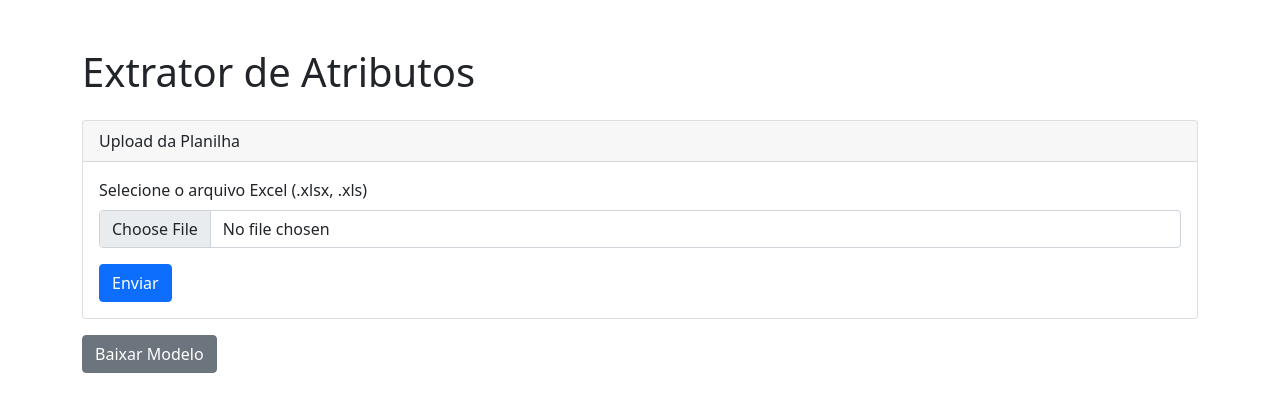
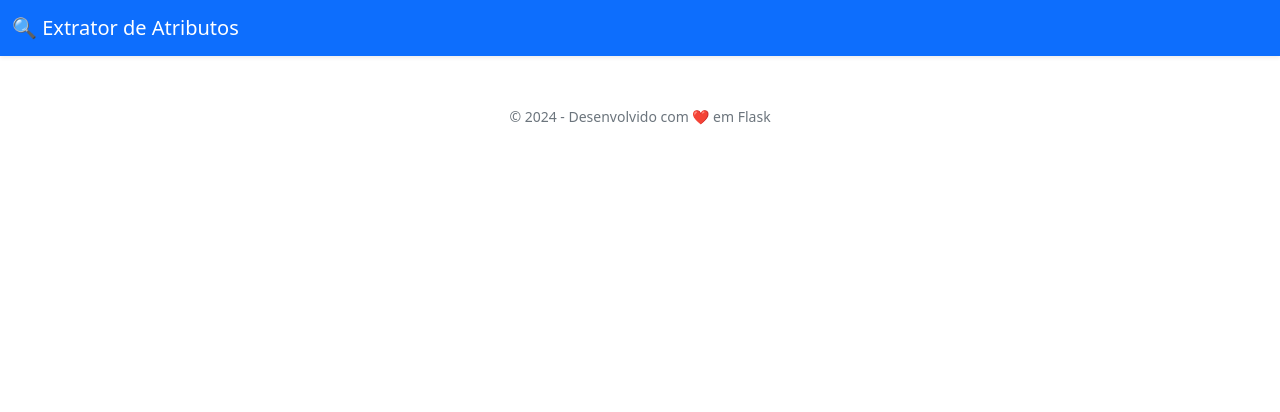
Before and after one commit to Douglasprojetospro/extrator-atributos-web, a Python web app: template templates/base.html in a window 1280 px wide. Shown: the top 412 px of the page. Run offline with Jinja, Linux system fonts and the light colour scheme; the template is opened without the code that fills it, so the values that code supplies are empty; some libraries are stand-ins or nearby versions.

Commit message:
Update base.html

```diff
--- a/templates/base.html
+++ b/templates/base.html
@@ -3,41 +3,27 @@
 <head>
     <meta charset="UTF-8">
     <meta name="viewport" content="width=device-width, initial-scale=1.0">
-    <title>Extrator de Atributos</title>
+    <title>{% block title %}Extrator de Atributos{% endblock %}</title>
     <link href="https://cdn.jsdelivr.net/npm/bootstrap@5.1.3/dist/css/bootstrap.min.css" rel="stylesheet">
+    <link href="https://cdn.jsdelivr.net/npm/bootstrap-icons@1.10.5/font/bootstrap-icons.css" rel="stylesheet">
+    {% block styles %}{% endblock %}
 </head>
 <body>
-    <div class="container mt-5">
-        <h1 class="mb-4">Extrator de Atributos</h1>
+    <nav class="navbar navbar-dark bg-primary shadow-sm mb-4">
+        <div class="container-fluid">
+            <a class="navbar-brand" href="/">🔍 Extrator de Atributos</a>
+        </div>
+    </nav>
 
-        {% with messages = get_flashed_messages(with_categories=true) %}
-            {% if messages %}
-                {% for category, message in messages %}
-                    <div class="alert alert-{{ category }}">{{ message }}</div>
-                {% endfor %}
-            {% endif %}
-        {% endwith %}
+    <main class="container mb-5">
+        {% block content %}{% endblock %}
+    </main>
 
-        <div class="card">
-            <div class="card-header">
-                Upload da Planilha
-            </div>
-            <div class="card-body">
-                <form action="/upload" method="POST" enctype="multipart/form-data">
-                    <div class="mb-3">
-                        <label for="arquivo" class="form-label">Selecione o arquivo Excel (.xlsx, .xls)</label>
-                        <input class="form-control" type="file" id="arquivo" name="arquivo" accept=".xlsx,.xls" required>
-                    </div>
-                    <button type="submit" class="btn btn-primary">Enviar</button>
-                </form>
-            </div>
-        </div>
-
-        <div class="mt-3">
-            <a href="/gerar-modelo" class="btn btn-secondary">Baixar Modelo</a>
-        </div>
-    </div>
+    <footer class="text-center text-muted mt-5">
+        <small>&copy; {{ year if year else 2024 }} - Desenvolvido com ❤️ em Flask</small>
+    </footer>
 
     <script src="https://cdn.jsdelivr.net/npm/bootstrap@5.1.3/dist/js/bootstrap.bundle.min.js"></script>
+    {% block scripts %}{% endblock %}
 </body>
 </html>
```
